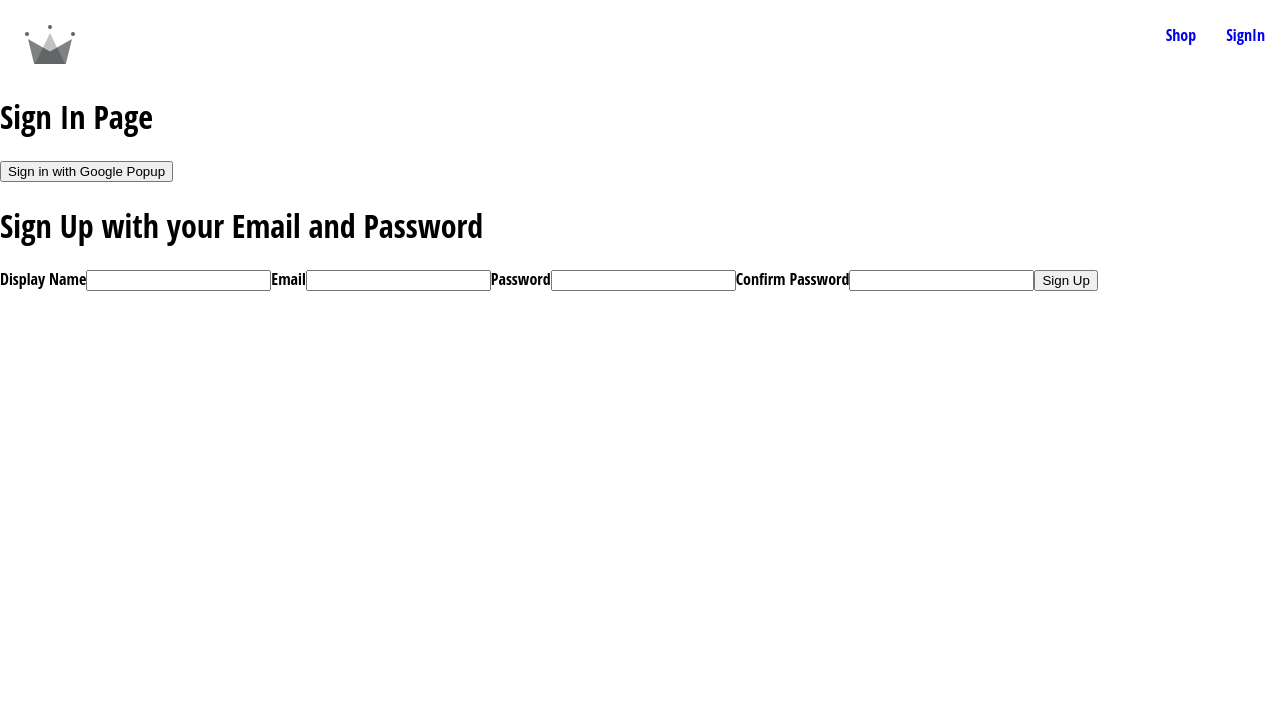
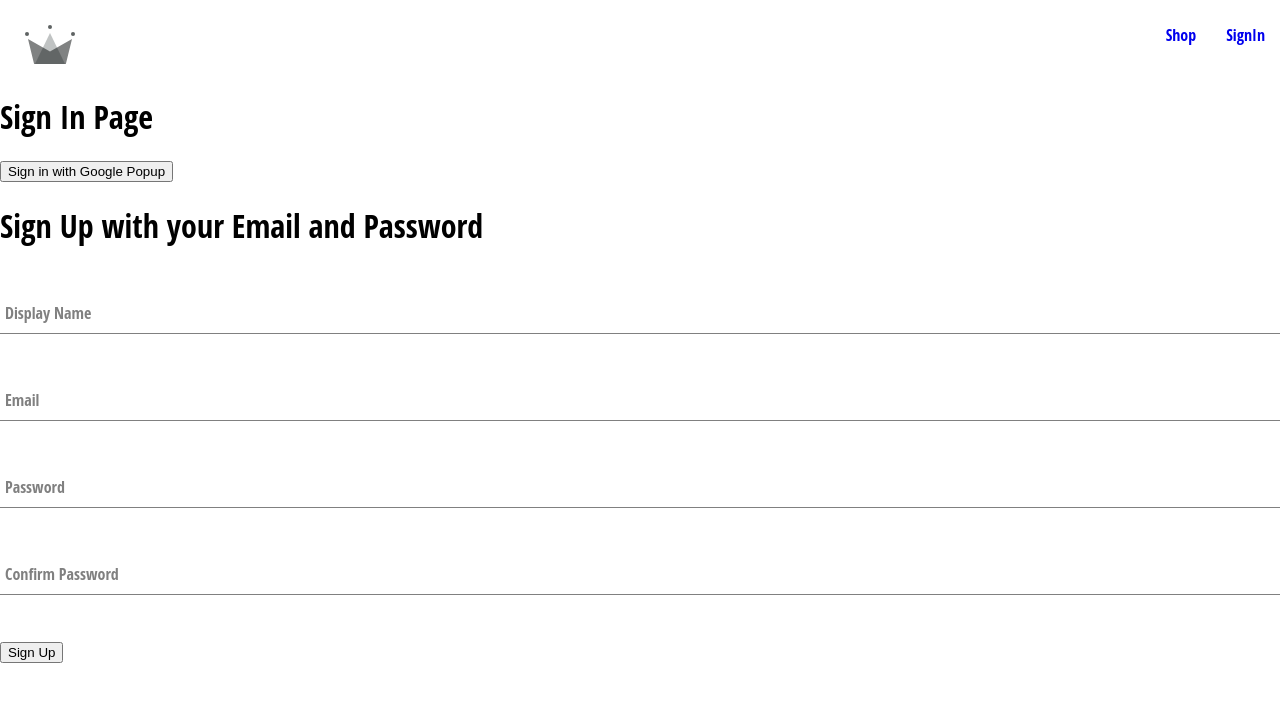
Before and after one commit to fabienMarchand/crwn-clothing, a React (Create React App) app: page /sign-in in a window 1280 px wide. Shown: the top 702 px of the page. Built offline with nearby package versions, Linux system fonts and the light colour scheme.

Commit message:
add form-input component and update sign-up-form

```diff
--- /dev/null
+++ b/src/components/form-input/form-input.components.jsx
@@ -0,0 +1,21 @@
+import "./form-input.styles.scss";
+
+const FormInput = ({ label, ...otherProps }) => {
+  return (
+    <div className="group">
+      <input className="form-input" type="text" {...otherProps} />
+      {label && (
+        <label
+          className={`${
+            otherProps.value.length ? "shrink" : ""
+          } form-input-label`}
+          htmlFor=""
+        >
+          {label}
+        </label>
+      )}
+    </div>
+  );
+};
+
+export default FormInput;
--- /dev/null
+++ b/src/components/form-input/form-input.styles.scss
@@ -0,0 +1,54 @@
+$sub-color: grey;
+$main-color: black;
+
+@mixin shrinkLabel {
+  top: -14px;
+  font-size: 12px;
+  color: $main-color;
+}
+
+.group {
+  position: relative;
+  margin: 45px 0;
+
+  .form-input {
+    background: none;
+    background-color: white;
+    color: $sub-color;
+    font-size: 18px;
+    padding: 10px 10px 10px 5px;
+    display: block;
+    width: 100%;
+    border: none;
+    border-radius: 0;
+    border-bottom: 1px solid $sub-color;
+    margin: 25px 0;
+
+    &:focus {
+      outline: none;
+    }
+
+    &:focus ~ .form-input-label {
+      @include shrinkLabel();
+    }
+  }
+
+  input[type='password'] {
+    letter-spacing: 0.3em;
+  }
+
+  .form-input-label {
+    color: $sub-color;
+    font-size: 16px;
+    font-weight: normal;
+    position: absolute;
+    pointer-events: none;
+    left: 5px;
+    top: 10px;
+    transition: 300ms ease all;
+
+    &.shrink {
+      @include shrinkLabel();
+    }
+  }
+}
--- a/src/components/sign-up-form/sign-up-form.component.jsx
+++ b/src/components/sign-up-form/sign-up-form.component.jsx
@@ -1,5 +1,11 @@
 import { useState } from "react";
-import { createAuthUserWithEmailAndPassword, createUserDocumentFromAuth } from "../../utils/firebase/firebase.utils";
+import {
+  createAuthUserWithEmailAndPassword,
+  createUserDocumentFromAuth,
+} from "../../utils/firebase/firebase.utils";
+import FormInput from "../form-input/form-input.components";
+
+
 
 const defaultFormFields = {
   displayName: "",
@@ -21,16 +27,16 @@
     }
 
     try {
-      const {user} = await createAuthUserWithEmailAndPassword(
+      const { user } = await createAuthUserWithEmailAndPassword(
         email,
         password
       );
 
-        await createUserDocumentFromAuth(user, {displayName});
-
+      await createUserDocumentFromAuth(user, { displayName });
     } catch (error) {
-
-        console.error(error);
+      if (error.code === "auth/email-already-in-use") {
+        alert('Cannot create user, email already in use');
+      }
     }
   };
 
@@ -43,32 +49,32 @@
     <div>
       <h1>Sign Up with your Email and Password</h1>
       <form onSubmit={handleSubmit}>
-        <label htmlFor="">Display Name</label>
-        <input
+        <FormInput
+        label="Display Name"
           required
           type="text"
           onChange={handleChange}
           name="displayName"
           value={displayName}
         />
-        <label htmlFor="">Email</label>
-        <input
+        <FormInput
+        label="Email"
           required
           type="email"
           onChange={handleChange}
           name="email"
           value={email}
         />
-        <label htmlFor="">Password</label>
-        <input
+        <FormInput
+        label="Password"
           required
           type="password"
           onChange={handleChange}
           name="password"
           value={password}
         />
-        <label htmlFor="">Confirm Password</label>
-        <input
+        <FormInput
+        label="Confirm Password"
           required
           type="password"
           onChange={handleChange}
```
